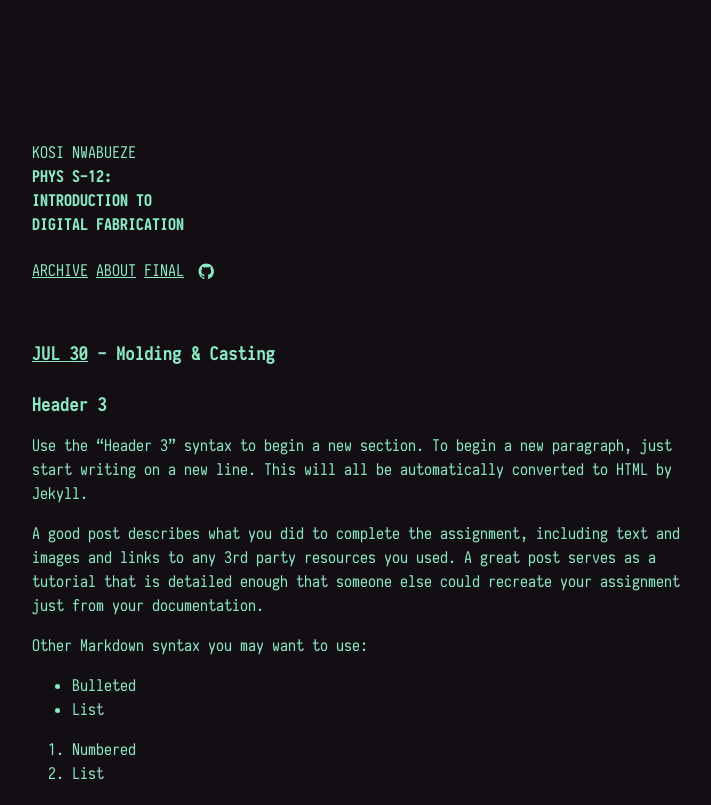
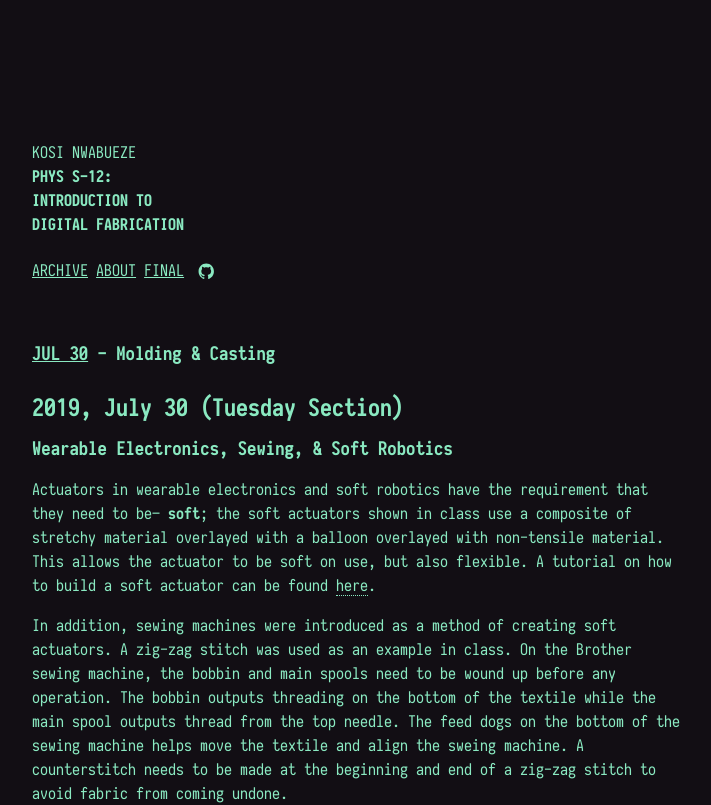
Before and after one commit to kosinw/PHYS-S-12, a Jekyll site: the page built from _posts/2019-07-30-Session10.md, in a window 1280 px wide and 1400 px high. Shown: the top 805 px of the window, without its empty margins (283-994 px from the left). Built offline with Jekyll 4.4.1, drawn with Linux system fonts in a browser that asks for light colours; some of the changed text lies outside the part shown.

Commit message:
Finished Session10

```diff
--- a/_posts/2019-07-30-Session10.md
+++ b/_posts/2019-07-30-Session10.md
@@ -2,42 +2,15 @@
 layout: post
 title:  "Molding & Casting"
 permalink: /10/
+visible: true
 ---
 
-### Header 3
+## 2019, July 30 (Tuesday Section)
 
-Use the "Header 3" syntax to begin a new section. To begin a new paragraph, just start writing on a new line. This will all be automatically converted to HTML by Jekyll.
+### Wearable Electronics, Sewing, & Soft Robotics
+Actuators in wearable electronics and soft robotics have the requirement that they need to be-- **soft**; the soft actuators shown in class use a composite of stretchy material overlayed with a balloon overlayed with non-tensile material. This allows the actuator to be soft on use, but also flexible. A tutorial on how to build a soft actuator can be found [here](https://softroboticstoolkit.com/textile-actuators).
 
-A good post describes what you did to complete the assignment, including text and images and links to any 3rd party resources you used. A great post serves as a tutorial that is detailed enough that someone else could recreate your assignment just from your documentation.
+In addition, sewing machines were introduced as a method of creating soft actuators. A zig-zag stitch was used as an example in class. On the Brother sewing machine, the bobbin and main spools need to be wound up before any operation. The bobbin outputs threading on the bottom of the textile while the main spool outputs thread from the top needle. The feed dogs on the bottom of the sewing machine helps move the textile and align the sweing machine. A counterstitch needs to be made at the beginning and end of a zig-zag stitch to avoid fabric from coming undone.
 
-Other Markdown syntax you may want to use:
-
-- Bulleted
-- List
-
-1. Numbered
-2. List
-
-**Bold** and _Italic_ and `Code` text
-
-<!-- You can include comments that will not be translated to HTML -->
-
-<!-- You can include links and images in the following format: -->
-
-[Link Description](url) and ![Alternative text](motor.jpg)
-
-
-<!-- Or, you can also directly include HTML, for example to make a split image -->
-
-<img src="board1.jpg" alt="Board Traces" style="height: 200px; max-width: 48%">
-<img src="board2.jpg" alt="Board Interior" style="height: 200px; max-width: 48%">
-
-
-<!-- You can also use HTML tags to include a video -->
-<video width="955" height="541" controls>
-	<source src="demo.mp4" type="video/mp4">
-</video>
-
-<!-- Or to add a download link to any (reasonably small) file in your permalink directory -->
-
-<a href='cube.stl' download>Click to download my STL file</a>
+### Silicone Molding
+For the second part of this section, Rob introduced a process that allows for easy copying of small physical objects. This process requires finding a container that can aptly hold the object to be copied. Equal parts of Oomoo<sup>TM</sup> solution A and B need to be mixed and poured into the container to create a negative mold of the object. After the mixed solutions cure (which forms a silicone solution), a mold can be extracted from the container after an hour. This mold can then be injected with metal or plaster to form a copy of the original object.
```
